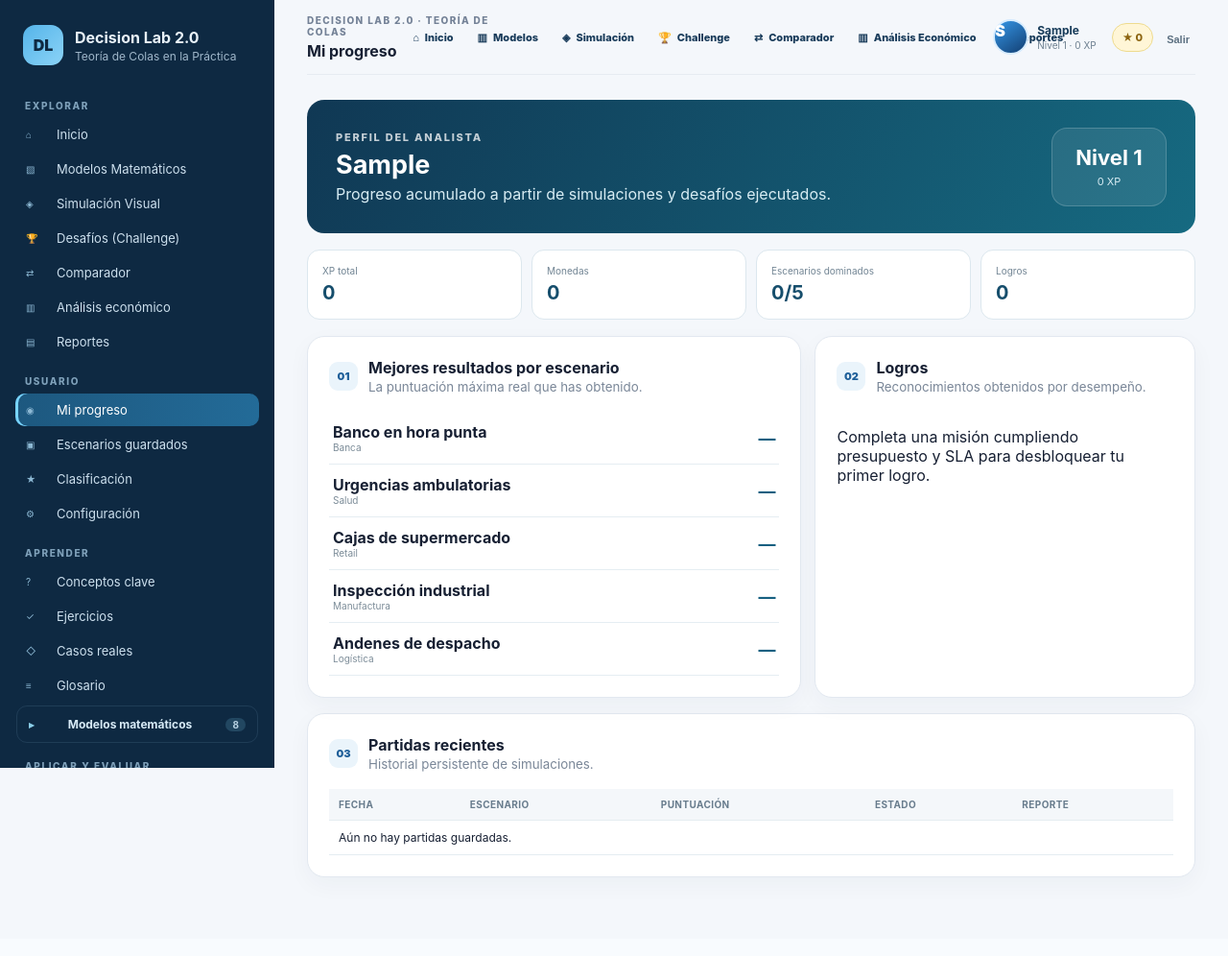
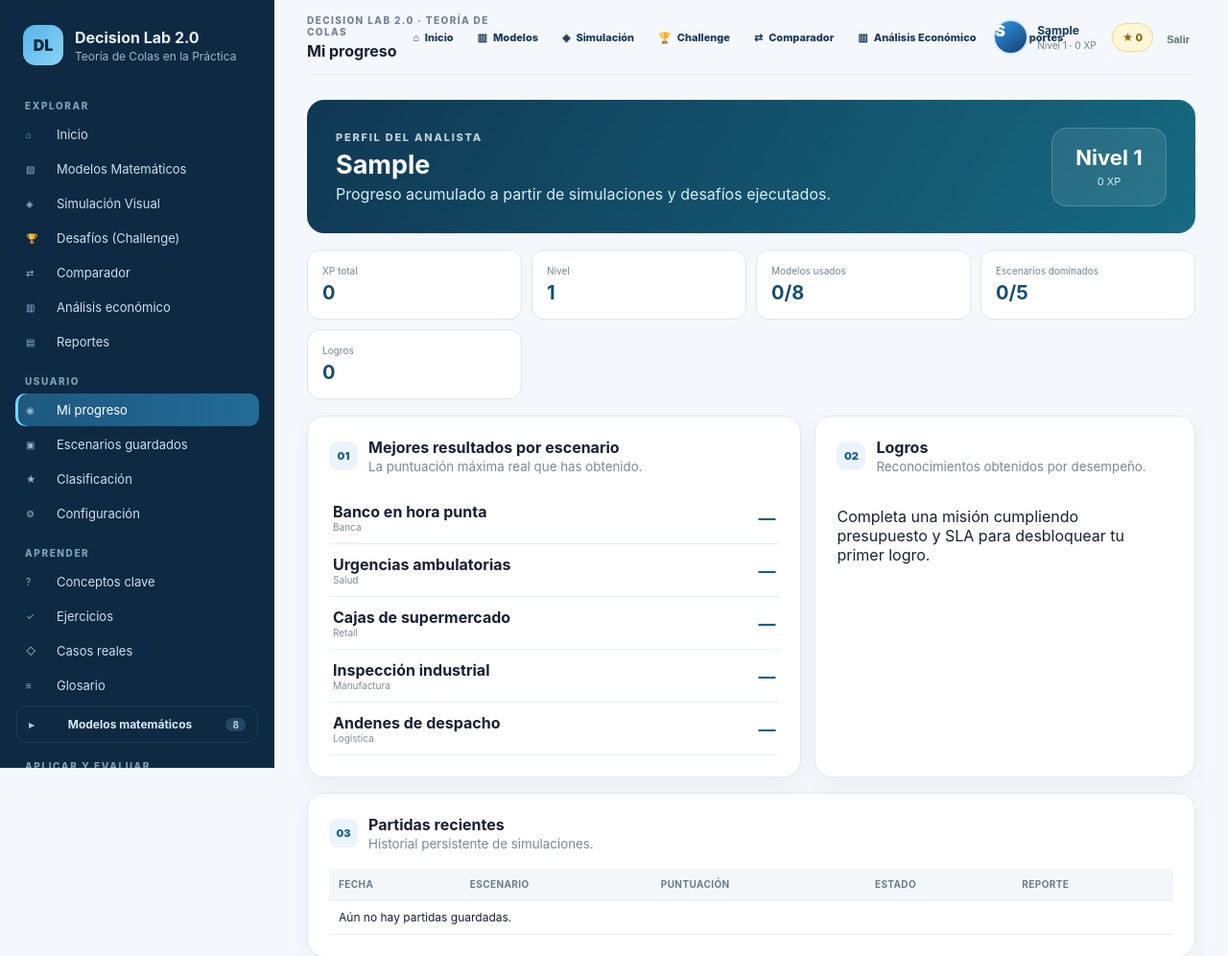
Before and after one commit to carlos-optimizacion/Teoria-de-Colas, a Django app: page /progreso/ in a window 1280 px wide. Shown: the top 996 px of the page at 96% size. Before the commit the page ends 914 px from the top, so only its background shows below. Run offline with Django 5.2, Linux system fonts and the light colour scheme; the visitor is signed in with stand-in values (Sample User, id 1); data comes from the database, SQL or seed files in the repository; data that the repository does not hold is empty; some libraries are stand-ins or nearby versions.

Commit message:
feat(progress): display mathematical-model completion alongside challenge progress

```diff
--- a/django_app/templates/portal/progress.html
+++ b/django_app/templates/portal/progress.html
@@ -2,7 +2,7 @@
 {% block content %}
 <section class="product-page">
 <div class="product-hero compact"><div><span class="eyebrow">PERFIL DEL ANALISTA</span><h1>{{ request.user.get_short_name|default:request.user.username }}</h1><p>Progreso acumulado a partir de simulaciones y desafíos ejecutados.</p></div><div class="level-orb"><b>Nivel {{ progress.level }}</b><span>{{ progress.xp }} XP</span></div></div>
-<div class="stats-strip"><article><small>XP total</small><b>{{ progress.xp }}</b></article><article><small>Monedas</small><b>{{ progress.coins }}</b></article><article><small>Escenarios dominados</small><b>{{ progress.completed_scenarios|length }}/5</b></article><article><small>Logros</small><b>{{ progress.achievements|length }}</b></article></div>
+<div class="stats-strip stats-five"><article><small>XP total</small><b>{{ progress.xp }}</b></article><article><small>Nivel</small><b>{{ progress.level }}</b></article><article><small>Modelos usados</small><b>{{ progress.completed_models|length }}/8</b></article><article><small>Escenarios dominados</small><b>{{ progress.completed_scenarios|length }}/5</b></article><article><small>Logros</small><b>{{ progress.achievements|length }}</b></article></div>
 <div class="product-grid two">
 <section class="panel"><div class="panel-title"><span>01</span><div><b>Mejores resultados por escenario</b><small>La puntuación máxima real que has obtenido.</small></div></div>
 <div class="progress-scenarios">{% for key,cfg,run in best_rows %}<article><div><b>{{ cfg.name }}</b><small>{{ cfg.sector }}</small></div>{% if run %}<strong>{{ run.score }}</strong>{% else %}<strong>—</strong>{% endif %}</article>{% endfor %}</div>
```
